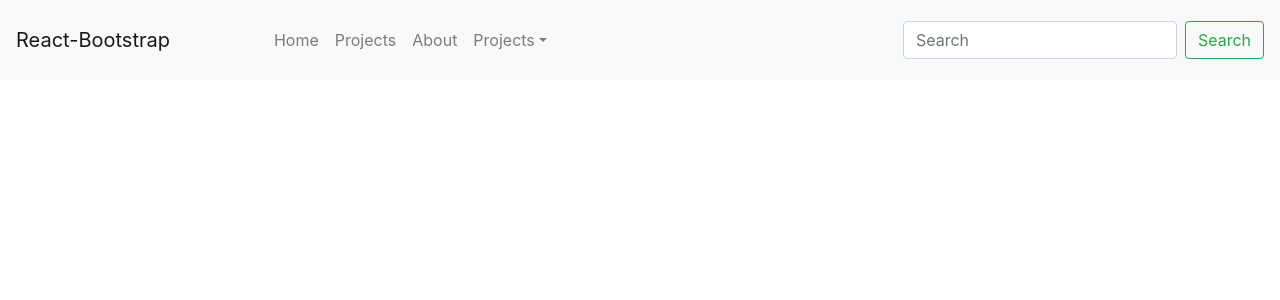
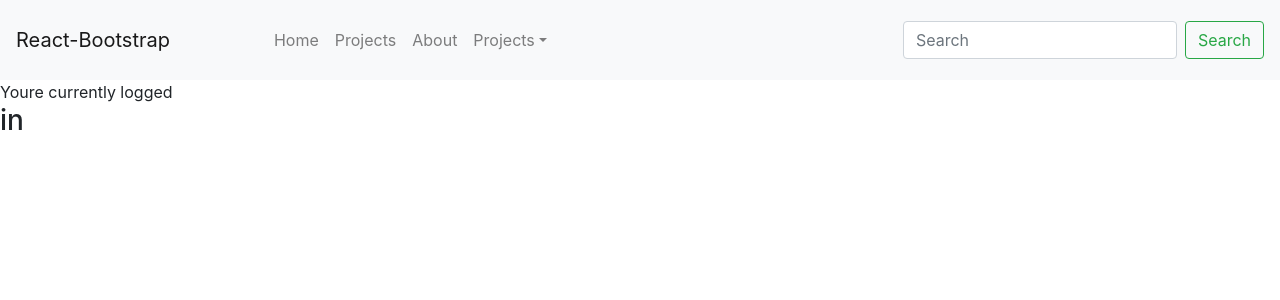
Before and after one commit to Fredrik93/react_tutorial, a React (Create React App) app: page /loggedIn in a window 1280 px wide. Shown: the top 300 px of the page. Built offline with nearby package versions, Linux system fonts and the light colour scheme; no server answers.

Commit message:
conditional rendering

```diff
--- a/src/App.js
+++ b/src/App.js
@@ -12,6 +12,7 @@ import Products from './Components/Products'
 import Cars from './Components/Cars'
 import Projects from './Components/Projects'
 import StatePractice from "./Components/StatePractice";
+import LoggedIn from "./Components/LoggedIn";
 
 class App extends React.Component {
     constructor(props) {
@@ -52,6 +53,7 @@ class App extends React.Component {
                                         <Route path="/about" component={About} />
                                         <Route path="/time" component={Time} />
                                         <Route path="/statePractice" component={StatePractice} />
+                                        <Route path="/loggedIn" component={LoggedIn} />
                                     </div>
                                 </div>
                             </>
@@ -86,7 +88,7 @@ class Greeting extends React.Component {
         }
         return (
             <div>
-                { timeOfDay}
+                {timeOfDay}
             </div>)
 
     }
--- /dev/null
+++ b/src/Components/LoggedIn.js
@@ -0,0 +1,25 @@
+import React, { Component } from 'react'
+
+class LoggedIn extends Component {
+    constructor() {
+        super()
+        this.state = {
+            isLoggedin: true
+        }
+    }
+    render() {
+        const isLogged = this.state.isLoggedin
+        function log() {
+            if (isLogged) {
+                return <h3> in </h3>
+            } else {
+                return <h3> Out</h3>
+            }
+        }
+        return <div> Youre currently logged {log()} </div>
+    }
+}
+
+
+
+export default LoggedIn
--- a/src/Components/StatePractice.js
+++ b/src/Components/StatePractice.js
@@ -1,10 +1,12 @@
-import React from 'react'
+import React, { Component } from 'react'
 
-class StatePractice extends React.Component {
+class StatePractice extends Component {
     constructor() {
         super()
         this.state = {
-            answer: "yes"
+            answer: "yes",
+            age: 27,
+            name: "Fredfred"
         }
     }
 
@@ -12,19 +14,16 @@ class StatePractice extends React.Component {
         const styling = {
             marginTop: "10vh",
             textAlign: "center",
-            border: "1px solid gray",
             display: 'block-flex',
             alignItems: 'center',
-            justifyContent: 'center',
-
-
-
-
-
+            justifyContent: 'center'
         }
         return (
             <div style={styling} >
-                <p style={{ borderBottom: "1px solid gray" }} >  Are states really important to understand?</p>
+                <h1>My name is {this.state.name}</h1>
+                <h3>I'm {this.state.age} Years old</h3>
+                <br></br>
+                <p style={{ borderTop: "1px solid gray" }} >  Are states really important to understand?</p>
                 <h1> Answer from state: {this.state.answer} !!! </h1>
             </div >
         )
```
